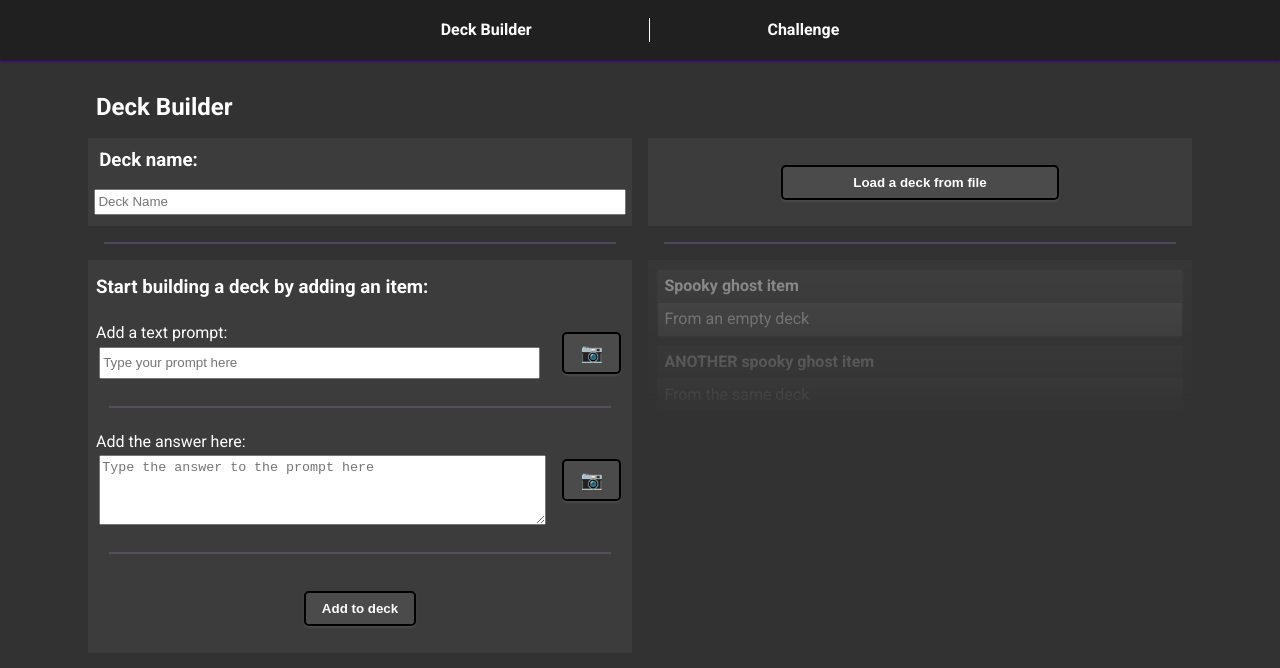
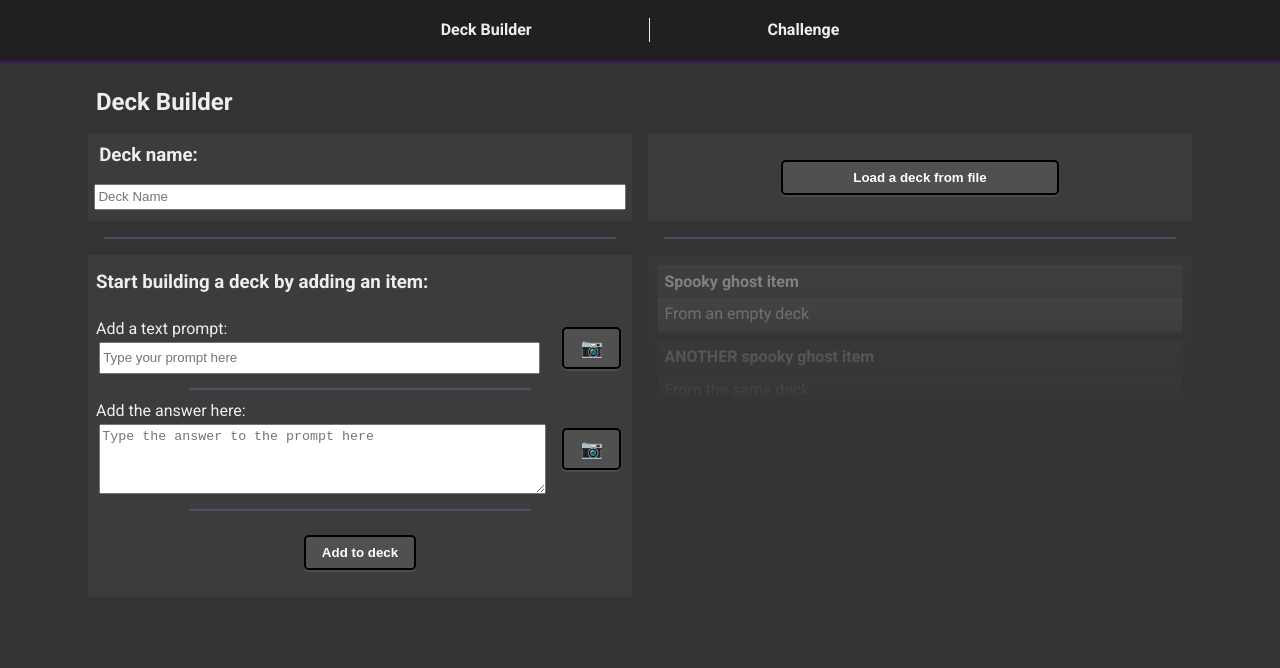
Before and after one commit to seanmizen/flash-app, a React (Create React App) app: page / in a window 1280 px wide. Shown: the top 668 px of the page. Built offline with nearby package versions, Linux system fonts and the light colour scheme.

Commit message:
css cleanup, introduced vars

```diff
--- a/src/components/Button/Button.module.css
+++ b/src/components/Button/Button.module.css
@@ -2,12 +2,12 @@
   border-radius: 0.3rem;
   padding: 0.5rem 1rem;
   margin: 0.7rem;
-  box-shadow: 0px 2px 2px rgba(255, 255, 255, 0.08);
+  box-shadow: 0px 2px 2px var(--arena-item-shadow);
   /* border-color: rgba(104, 116, 185, 1); */
   color: white;
   border-style: double;
   font-weight: 650;
-  background-color: rgba(255, 255, 255, 0.08);
+  background-color: var(--arena-item-shadow);
   /* border-color: rgba(187, 134, 252, 1);*/
   text-decoration: none;
   transition: all 0.1s;
--- a/src/components/ItemList/ItemList.module.css
+++ b/src/components/ItemList/ItemList.module.css
@@ -23,8 +23,6 @@ li {
 }
 
 .itemlist-item {
-  background-color: rgba(255, 255, 255, 0.08);
-  color: white;
   /* box-shadow: 4px 4px 4px #353b5e; */
   box-shadow: 0px 1px 3px rgba(255, 255, 255, 0.1);
   overflow: hidden;
@@ -51,9 +49,6 @@ li {
 .itemlist-item-delete-button {
   position: absolute;
   padding: 0.3rem;
-  color: white;
-  background-color: rgba(255, 255, 255, 0.5);
-  border-radius: 0 0 0 0.2rem;
 }
 
 .item-prompt {
@@ -77,8 +72,7 @@ li {
   overflow-wrap: break-word;
   white-space: pre-wrap;
   display: flex;
-  background-color: rgba(255, 255, 255, 0.12);
-  color: white;
+  background-color: var(--subsection-3);
 }
 
 .item-answer span {
@@ -134,7 +128,7 @@ li {
 }
 
 .item-list {
-  background-color: RGBA(60, 60, 60);
+  background-color: var(--subsection);
   list-style-type: none; /* Remove bullets */
   padding: 0; /* Remove padding */
   margin: 0; /* Remove margins */
@@ -145,10 +139,7 @@ li {
 }
 
 .itemlist-item {
-  background-color: rgba(255, 255, 255, 0.08);
-  color: white;
-  /* box-shadow: 4px 4px 4px #353b5e; */
-  box-shadow: 0px 1px 3px rgba(255, 255, 255, 0.1);
+  box-shadow: 0px 1px 3px var(--arena-item-shadow);
   overflow: hidden;
   margin: 10px;
   display: flex;
@@ -173,12 +164,12 @@ li {
 .itemlist-item-delete-button {
   position: absolute;
   padding: 0.3rem;
-  color: white;
-  background-color: rgba(255, 255, 255, 0.5);
+  background-color: var(--arena-item-shadow);
   border-radius: 0 0 0 0.2rem;
 }
 
 .item-prompt {
+  background-color: var(--subsection-2);
   overflow-wrap: break-word;
   white-space: pre-wrap;
   display: flex;
@@ -194,8 +185,6 @@ li {
   overflow-wrap: break-word;
   white-space: pre-wrap;
   display: flex;
-  background-color: rgba(255, 255, 255, 0.12);
-  color: white;
 }
 
 .itemlist-item-edit-inner textarea {
--- a/src/core/Nav.js
+++ b/src/core/Nav.js
@@ -5,7 +5,7 @@ import styles from "./Nav.module.css";
 class Nav extends Component {
   render() {
     return (
-      <nav className={styles["nav"]}>
+      <nav className="nav-holder">
         <div className="nav">
           <ul className={styles["nav-list"]}>
             <li className={styles["nav-list-item"]}>
--- a/src/core/Nav.module.css
+++ b/src/core/Nav.module.css
@@ -1,9 +1,3 @@
-.nav {
-  background: rgb(32, 32, 32);
-  box-shadow: 0px 1px 3px rgb(45, 0, 109);
-  margin: 0 0 1rem 0;
-}
-
 .nav-list {
   list-style: none;
   display: flex;
@@ -18,7 +12,7 @@
   display: block;
   padding: 0.25rem;
   font-weight: 700;
-  color: white;
+  color: var(--color);
   text-decoration: none;
 }
 
@@ -27,5 +21,5 @@
   height: 1.5rem;
   width: 0.125rem;
   width: 1px;
-  background: white;
+  background: var(--color);
 }
--- a/src/features/Challenge/Challenge.module.css
+++ b/src/features/Challenge/Challenge.module.css
@@ -1,60 +1,3 @@
-/*
-https://flexboxfroggy.com/
-
-Flexbox options:
-justify-content: (horizontal pos)
-    flex-start: Items align to the left side of the container.
-    flex-end: Items align to the right side of the container.
-    center: Items align at the center of the container.
-    space-between: Items display with equal spacing between them.
-    space-around: Items display with equal spacing around them.
-    space-evenly: ??
-
-
-align-items: (vertical pos)
-    flex-start: Items align to the top of the container.
-    flex-end: Items align to the bottom of the container.
-    center: Items align at the vertical center of the container.
-    baseline: Items display at the baseline of the container.
-    stretch: Items are stretched to fit the container.
-
-flex-direction: (order of items)
-    row: Items are placed the same as the text direction.
-    row-reverse: Items are placed opposite to the text direction.
-        Notice that when you set the direction to a reversed row or column, start and end are also reversed.
-    column: Items are placed top to bottom.
-    column-reverse: Items are placed bottom to top.
-        Notice that when the flex direction is a column, justify-content changes to the vertical and align-items to the horizontal.
-
-order: shift elements up and down in the order of elements
-    takes an integer. 0 is the original DOM location, -1, 1, 4, etc will move it up or down that number.
-    although -1 looks interesting. ??? need to investigate further
-
-
-align-self: same as align-items but applies to one element (I think?)
-    flex-start: Item aligns to the top of the container.
-    flex-end: Item aligns to the bottom of the container.
-    center: Item aligns at the vertical center of the container.
-    baseline: Item displays at the baseline of the container.
-    stretch: Item is stretched to fit the container.
-
-flex-wrap: Squeeze items onto a single line or no?
-    nowrap: Every item is fit to a single line.
-    wrap: Items wrap around to additional lines.
-    wrap-reverse: Items wrap around to additional lines in reverse.
-
-flex-flow: combines flex-direction and flex-wrap
-    you can do something like flex-flow: column wrap
-
-align-content: (stretch is the default)
-    flex-start: Lines are packed at the top of the container.
-    flex-end: Lines are packed at the bottom of the container.
-    center: Lines are packed at the vertical center of the container.
-    space-between: Lines display with equal spacing between them.
-    space-around: Lines display with equal spacing around them.
-    stretch: Lines are stretched to fit the container.
-*/
-
 .challenge {
   padding: 1rem;
 }
@@ -91,7 +34,7 @@ align-content: (stretch is the default)
   flex-direction: row;
   justify-content: space-between;
   /*width: 100%;*/
-  box-shadow: 0px 1px 3px rgba(255, 255, 255, 0.1);
+  box-shadow: 0px 1px 3px var(--arena-item-shadow);
   overflow: hidden;
 }
 @media only screen and (max-width: 880px) {
@@ -108,9 +51,9 @@ align-content: (stretch is the default)
   position: absolute;
   z-index: 1;
   padding: 0.4rem;
-  color: white;
-  background-color: rgba(255, 255, 255, 0.2);
-  border-radius: 0 0 0.2rem 0;
+  background-color: var(--nav-background);
+  opacity: 0.8;
+  border-radius: 0 0.3rem 0.3rem 0.3rem;
 }
 
 .arena-prompt-box {
@@ -162,8 +105,8 @@ align-content: (stretch is the default)
 
 .arena-prompt-image-caption {
   position: absolute;
-  background-color: rgba(32, 32, 32, 0.8);
-  color: rgb(255, 255, 255);
+  background-color: var(--nav-background);
+  opacity: 0.8;
   z-index: 1;
   bottom: 0;
   position: absolute;
@@ -180,11 +123,9 @@ align-content: (stretch is the default)
 }
 
 .item-light {
-  background-color: rgba(255, 255, 255, 0.08);
-  color: white;
+  background-color: var(--subsection);
 }
 
 .item-dark {
-  background-color: rgba(32, 32, 32, 1);
-  color: white;
+  background-color: var(--nav-background);
 }
--- a/src/features/DeckEditor/DeckEditor.module.css
+++ b/src/features/DeckEditor/DeckEditor.module.css
@@ -6,8 +6,12 @@ button {
 .spacer {
   margin: 1rem;
   padding: 1px 0;
-  background-color: rgb(195, 152, 255);
+  background-color: var(--highlight);
   opacity: 0.2;
+}
+
+.deck-editor-edit-area .spacer {
+  margin: 0.2rem 6rem;
 }
 
 .deck-editor {
@@ -43,7 +47,7 @@ button {
 }
 
 .title-item {
-  background-color: RGBA(60, 60, 60);
+  background-color: var(--subsection);
   padding: 0.2rem;
   display: flex;
   flex-direction: column;
@@ -68,7 +72,7 @@ h3 {
 
 .title-button-holder {
   justify-content: center;
-  background-color: RGBA(60, 60, 60);
+  background-color: var(--subsection);
   display: flex;
   align-items: center;
 }
@@ -213,7 +217,7 @@ form {
 
 .deck-editor-edit-area {
   padding: 0.5rem 0;
-  background-color: RGBA(60, 60, 60);
+  background-color: var(--subsection);
   flex: 1;
   display: flex;
   flex-direction: column;
--- a/src/index.css
+++ b/src/index.css
@@ -5,34 +5,66 @@ light: #d9d9f5
 */
 
 :root {
-  background: #323232;
+  color-scheme: light dark;
+  /* background: #323232; */
   font-size: 16px;
   font-family: "Roboto", sans-serif;
 }
 
 body {
-  color: white;
+  background: var(--background);
+  color: var(--color);
   line-height: 1.25;
   margin: 0;
 }
 
+.nav {
+  max-width: 100%;
+  width: 36rem;
+  margin: auto;
+  padding: 0 1rem;
+}
+.nav-holder {
+  background: var(--nav-background);
+  box-shadow: 0px 1px 3px var(--nav-box-shadow);
+  max-width: 100%;
+  width: 100%;
+  margin: 0 0 0.7rem 0;
+}
+
+.light {
+  --background: #eee;
+  --color: #111;
+  --nav-background: #ddd;
+  --nav-box-shadow: #2d006d;
+}
+.dark {
+  --background: #333;
+  --color: #eee;
+  --nav-background: #202020;
+  --nav-box-shadow: #2d006d;
+  --highlight: #c398ff;
+}
+
 * {
+  /* Below are copies of .dark */
+  --background: #333;
+  --color: #eee;
+  --nav-background: #202020;
+  --nav-box-shadow: #2d006d;
+  --highlight: #c398ff;
+  --subsection: #3c3c3c;
+  --subsection-2: #4d4d4d;
+  --subsection-3: #5e5e5e;
+  --arena-item-shadow: #ffffff1a;
   box-sizing: border-box;
-  /*padding: 0.2rem;*/
-  /*outline: 1px solid #323232;*/
 }
 
 /*
       below settings are Mark settings
       trust them
       centre div is in here somehow
-  */
-.nav {
-  max-width: 100%;
-  width: 36rem;
-  margin: auto;
-  padding: 0 1rem;
-}
+*/
 
 .container {
   max-width: 100%;
@@ -56,11 +88,6 @@ h3 {
   padding: 0.5rem;
 }
 
-/*
-      rem = fraction of font-size in the root element
-      has nothing to do with "Root EleMent" - but it sounds close enough
-  */
-
 button {
   margin: 0.2rem;
 }
```
